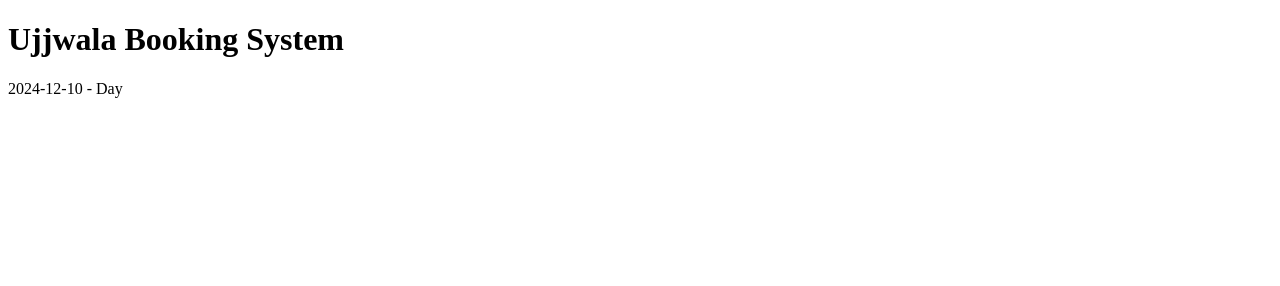
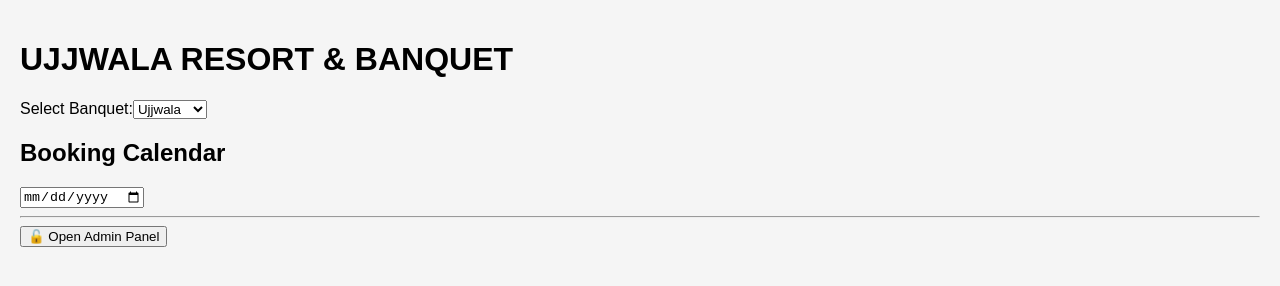
Before and after one commit to Gourav2629/Ujjwala-booking-site, a React app: page / in a window 1280 px wide. Built offline with nearby package versions, Linux system fonts and the light colour scheme.

Commit message:
Add files via upload

```diff
--- a/App.js
+++ b/App.js
@@ -1,18 +1,163 @@
-import React, { useState, useEffect } from 'react';
+import React, { useState, useEffect } from "react";
+
+const banquetNames = ["Ujjwala", "Haveli", "Rajwada"];
+const ADMIN_PASSWORD = "admin123";
+
+const initialBookings = {
+  Ujjwala: [{ date: "2024-12-10", slot: "Day" }],
+  Haveli: [],
+  Rajwada: [],
+};
 
 function BookingManager() {
   const [initialized, setInitialized] = useState(false);
-  const [bookings, setBookings] = useState([]);
+  const [selectedBanquet, setSelectedBanquet] = useState("Ujjwala");
+  const [bookings, setBookings] = useState({});
+  const [calendarMonth, setCalendarMonth] = useState(new Date());
+  const [newBooking, setNewBooking] = useState({ date: "", slot: "Day" });
+  const [adminMode, setAdminMode] = useState(false);
+  const [adminUnlocked, setAdminUnlocked] = useState(false);
+  const [expenses, setExpenses] = useState({});
+  const [newExpense, setNewExpense] = useState({ label: "", amount: "" });
 
   useEffect(() => {
-    setBookings([{ date: '2024-12-10', slot: 'Day' }]);
+    setBookings(initialBookings);
+    setExpenses({ Ujjwala: [], Haveli: [], Rajwada: [] });
     setInitialized(true);
   }, []);
 
+  const isDateBooked = (date) => {
+    return bookings[selectedBanquet]?.some(
+      (b) => b.date === new Date(date).toISOString().split("T")[0]
+    );
+  };
+
+  const addBooking = () => {
+    if (newBooking.date && !isDateBooked(newBooking.date)) {
+      setBookings((prev) => ({
+        ...prev,
+        [selectedBanquet]: [...prev[selectedBanquet], newBooking],
+      }));
+      setNewBooking({ date: "", slot: "Day" });
+    }
+  };
+
+  const addExpense = () => {
+    if (newExpense.label && newExpense.amount) {
+      setExpenses((prev) => ({
+        ...prev,
+        [selectedBanquet]: [...prev[selectedBanquet], newExpense],
+      }));
+      setNewExpense({ label: "", amount: "" });
+    }
+  };
+
+  const handleAdminToggle = () => {
+    if (!adminUnlocked) {
+      const input = window.prompt("Enter admin password:");
+      if (input === ADMIN_PASSWORD) {
+        setAdminUnlocked(true);
+        setAdminMode(true);
+      } else {
+        alert("Incorrect password.");
+      }
+    } else {
+      setAdminMode(!adminMode);
+    }
+  };
+
+  if (!initialized) return <div>Loading...</div>;
+
   return (
     <div>
-      <h1>Ujjwala Booking System</h1>
-      {bookings.map((b, i) => <div key={i}>{b.date} - {b.slot}</div>)}
+      <h1>{selectedBanquet.toUpperCase()} RESORT & BANQUET</h1>
+      <label>Select Banquet:</label>
+      <select
+        value={selectedBanquet}
+        onChange={(e) => setSelectedBanquet(e.target.value)}
+      >
+        {banquetNames.map((b) => (
+          <option key={b}>{b}</option>
+        ))}
+      </select>
+
+      <h2>Booking Calendar</h2>
+      <input
+        type="date"
+        onChange={(e) => {
+          const selected = e.target.value;
+          if (!isDateBooked(selected)) {
+            window.open(
+              `https://wa.me/917668235102?text=I want to book ${selectedBanquet} on ${selected}`,
+              "_blank"
+            );
+          } else {
+            alert("Already booked.");
+          }
+        }}
+      />
+
+      <hr />
+      <button onClick={handleAdminToggle}>
+        {adminMode ? "🔒 Close Admin Panel" : "🔓 Open Admin Panel"}
+      </button>
+
+      {adminMode && (
+        <div style={{ marginTop: "20px" }}>
+          <h3>Add Booking</h3>
+          <input
+            type="date"
+            value={newBooking.date}
+            onChange={(e) =>
+              setNewBooking({ ...newBooking, date: e.target.value })
+            }
+          />
+          <select
+            value={newBooking.slot}
+            onChange={(e) =>
+              setNewBooking({ ...newBooking, slot: e.target.value })
+            }
+          >
+            <option>Day</option>
+            <option>Night</option>
+          </select>
+          <button onClick={addBooking}>Add</button>
+
+          <ul>
+            {bookings[selectedBanquet].map((b, i) => (
+              <li key={i}>
+                📌 {b.date} - {b.slot}
+              </li>
+            ))}
+          </ul>
+
+          <h3>Expenses</h3>
+          <input
+            type="text"
+            placeholder="Description"
+            value={newExpense.label}
+            onChange={(e) =>
+              setNewExpense({ ...newExpense, label: e.target.value })
+            }
+          />
+          <input
+            type="number"
+            placeholder="Amount"
+            value={newExpense.amount}
+            onChange={(e) =>
+              setNewExpense({ ...newExpense, amount: e.target.value })
+            }
+          />
+          <button onClick={addExpense}>Add Expense</button>
+          <ul>
+            {expenses[selectedBanquet].map((ex, idx) => (
+              <li key={idx}>
+                ₹{ex.amount} - {ex.label}
+              </li>
+            ))}
+          </ul>
+        </div>
+      )}
     </div>
   );
 }
--- /dev/null
+++ b/index.css
@@ -0,0 +1,9 @@
+body {
+  font-family: Arial, sans-serif;
+  margin: 0;
+  padding: 20px;
+  background-color: #f5f5f5;
+}
+h1 {
+  color: #000;
+}
--- a/index.html
+++ b/index.html
@@ -6,6 +6,7 @@
     <title>Ujjwala Resort & Banquet</title>
   </head>
   <body>
+    <noscript>You need to enable JavaScript to run this app.</noscript>
     <div id="root"></div>
   </body>
 </html>
--- a/index.js
+++ b/index.js
@@ -1,6 +1,7 @@
 import React from "react";
 import ReactDOM from "react-dom/client";
 import BookingManager from "./App";
+import "./index.css";
 
 const root = ReactDOM.createRoot(document.getElementById("root"));
 root.render(<BookingManager />);
--- a/package.json
+++ b/package.json
@@ -3,8 +3,8 @@
   "version": "1.0.0",
   "private": true,
   "dependencies": {
-    "react": "^18.0.0",
-    "react-dom": "^18.0.0",
+    "react": "^18.2.0",
+    "react-dom": "^18.2.0",
     "react-scripts": "5.0.1"
   },
   "scripts": {
```
Lines whose indentation alone changed are shown as unchanged.
